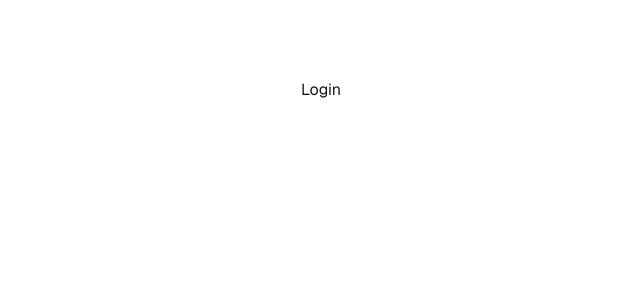
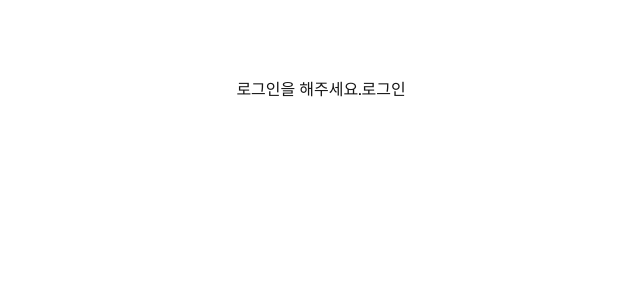
Before and after one commit to SeongKookKIM/Study, a Next.js app in the folder nextstudy/: page / in a window 1280 px wide. Shown: the top 300 px of the page, without its empty margins (319-959 px from the left). Built offline with nearby package versions, Linux system fonts and the light colour scheme.

Commit message:
Fix.Jest Test 변경

```diff
--- a/nextstudy/src/app/page.tsx
+++ b/nextstudy/src/app/page.tsx
@@ -7,7 +7,13 @@ interface userType {
 export default function Home({ user }: userType) {
   return (
     <div className="grid grid-rows-[20px_1fr_20px] items-center justify-items-center min-h-screen p-8 pb-20 gap-16 sm:p-20 font-[family-name:var(--font-geist-sans)]">
-      {user && user.name ? <h1>Hello! {user.name}</h1> : <button>Login</button>}
+      {user && user.name ? (
+        <h1>{user.name}님 환영합니다.</h1>
+      ) : (
+        <h1>
+          로그인을 해주세요.<button>로그인</button>
+        </h1>
+      )}
     </div>
   );
 }
```
Also changed, not shown: 1 other file (tests, documents, lock files or other folders).
